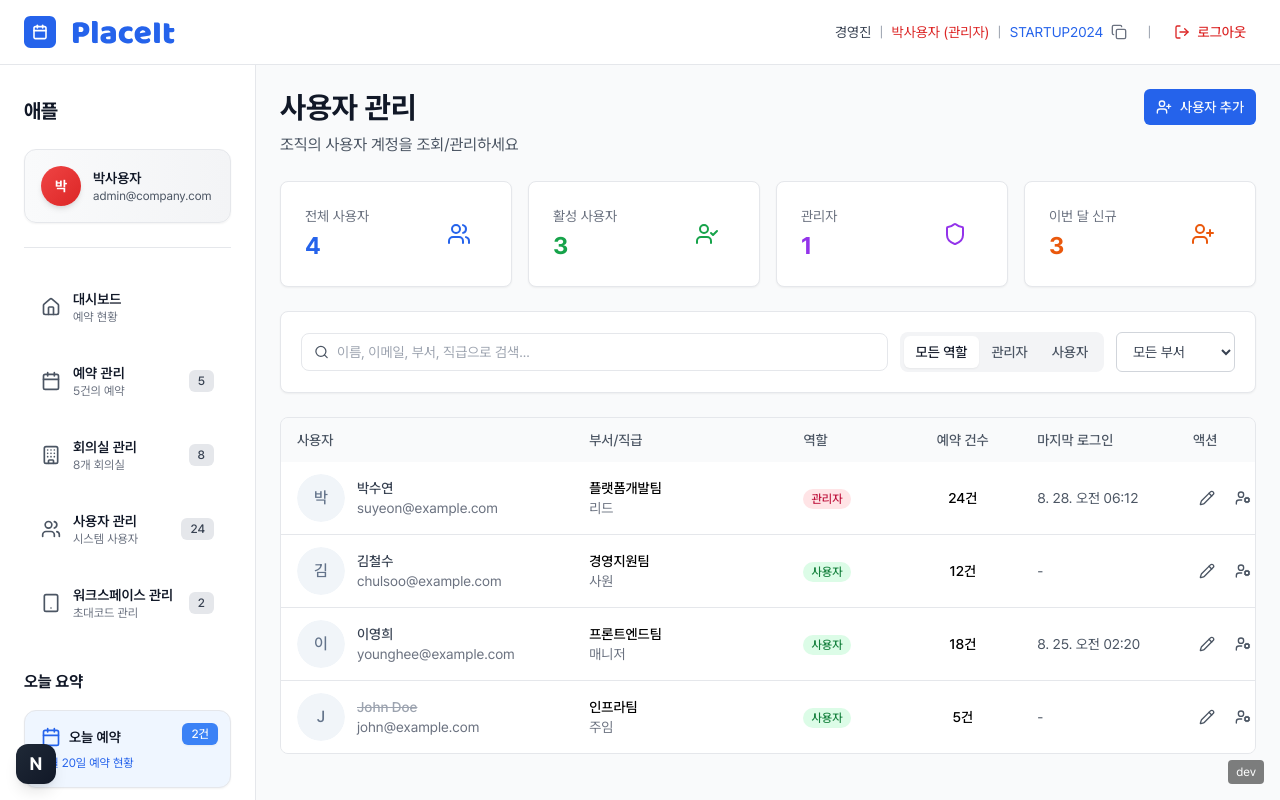
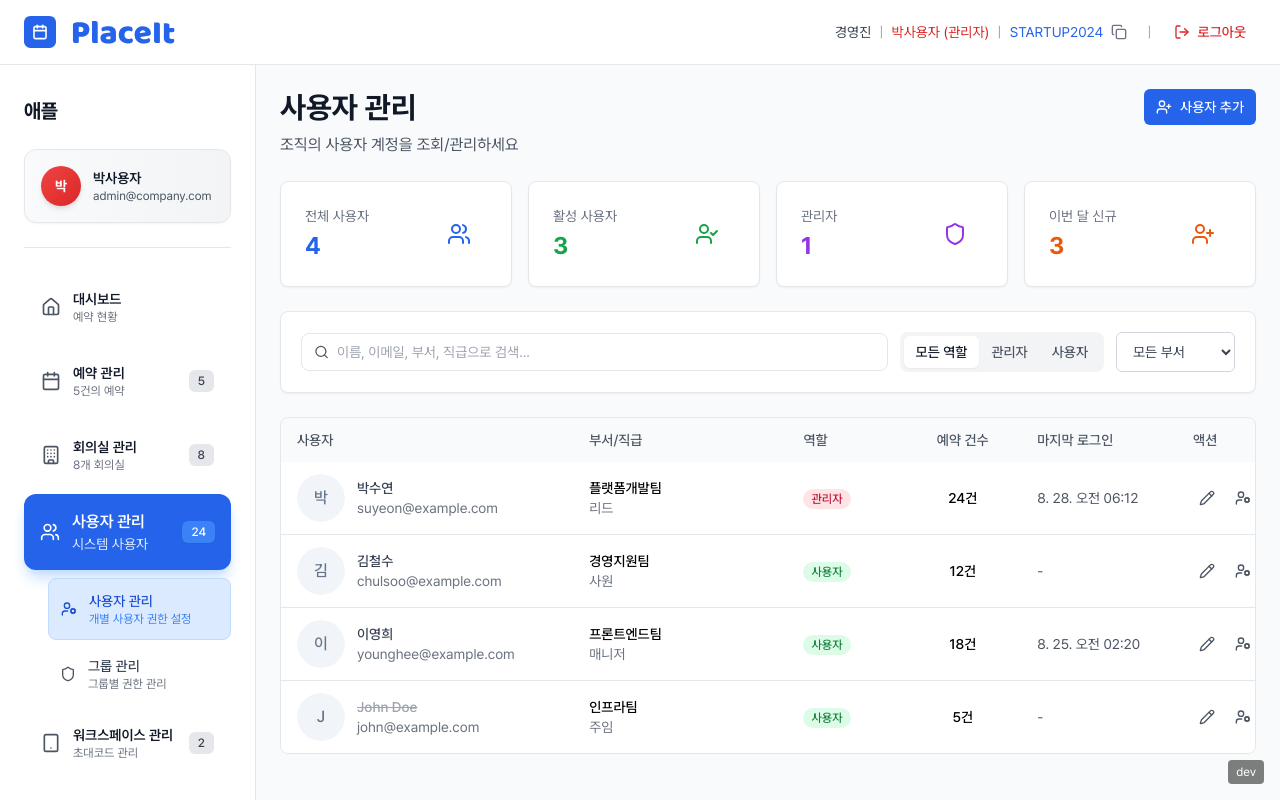
Before and after one commit to prgms-team3/client, a Next.js app in the folder placeit-frontend/: page /users in a window 1280 px wide. Built offline with nearby package versions, Linux system fonts and the light colour scheme.

Commit message:
feat: 사이드바에서 사용자관리 서브 메뉴 생성 및 하이라이트 기능 수정

```diff
--- a/placeit-frontend/src/components/layout/Sidebar.tsx
+++ b/placeit-frontend/src/components/layout/Sidebar.tsx
@@ -11,8 +11,11 @@ import {
   Tablet,
   Settings,
   FileText,
+  UserCog,
+  Shield,
 } from 'lucide-react';
 import { useUserStore } from '@/stores/userStore';
+import { usePathname } from 'next/navigation';
 
 interface SidebarProps {
   activePage?: string;
@@ -24,10 +27,11 @@ export function Sidebar({
   userName = '김관리자',
 }: SidebarProps) {
   const { user } = useUserStore();
-  // 현재 날짜 정보
   const currentDate = new Date();
   const currentDay = currentDate.getDate();
   const currentMonth = currentDate.getMonth() + 1;
+  const pathname = usePathname();
+  const normalize = (p: string) => (p.endsWith('/') ? p.slice(0, -1) : p);
 
   const navigationItems = [
     {
@@ -77,7 +81,24 @@ export function Sidebar({
       icon: Users,
       href: '/users',
       badge: '24',
+      subItems: [
+        {
+          id: 'user-management',
+          label: '사용자 관리',
+          subtitle: '개별 사용자 권한 설정',
+          href: '/users', // 목록/개별 사용자 권한 페이지
+          icon: UserCog, // (원하면 Users로 둬도 OK)
+        },
+        {
+          id: 'group-management',
+          label: '그룹 관리',
+          subtitle: '그룹별 권한 관리',
+          href: '/users/groups', // 그룹 관리 페이지
+          icon: Shield, // (원하면 Users로 둬도 OK)
+        },
+      ],
     },
+
     {
       id: 'workspace',
       label: '워크스페이스 관리',
@@ -148,14 +169,8 @@ export function Sidebar({
               {navigationItems.map(item => {
                 const Icon = item.icon;
                 const isActive =
-                  activePage === item.id ||
-                  (item.subItems &&
-                    item.subItems.some(
-                      subItem =>
-                        activePage === subItem.id ||
-                        (activePage === 'reservations' &&
-                          subItem.id === 'reservation-status')
-                    ));
+                  normalize(pathname) === normalize(item.href) ||
+                  pathname.startsWith(`${normalize(item.href)}/`);
 
                 return (
                   <li key={item.id}>
@@ -214,9 +229,7 @@ export function Sidebar({
                         {item.subItems.map(subItem => {
                           const SubIcon = subItem.icon;
                           const isSubActive =
-                            activePage === subItem.id ||
-                            (activePage === 'reservations' &&
-                              subItem.id === 'reservation-status');
+                            normalize(pathname) === normalize(subItem.href);
 
                           return (
                             <li key={subItem.id}>
@@ -328,13 +341,6 @@ export function Sidebar({
             </div>
           </Link>
         </div>
-
-        {/* 하단 N 로고 */}
-        <div className="absolute bottom-4 left-4">
-          <div className="w-10 h-10 bg-gradient-to-br from-gray-800 to-gray-900 rounded-xl flex items-center justify-center shadow-lg hover:shadow-xl transition-all duration-200 cursor-pointer">
-            <span className="text-white font-bold text-lg">N</span>
-          </div>
-        </div>
       </div>
     </aside>
   );
```
